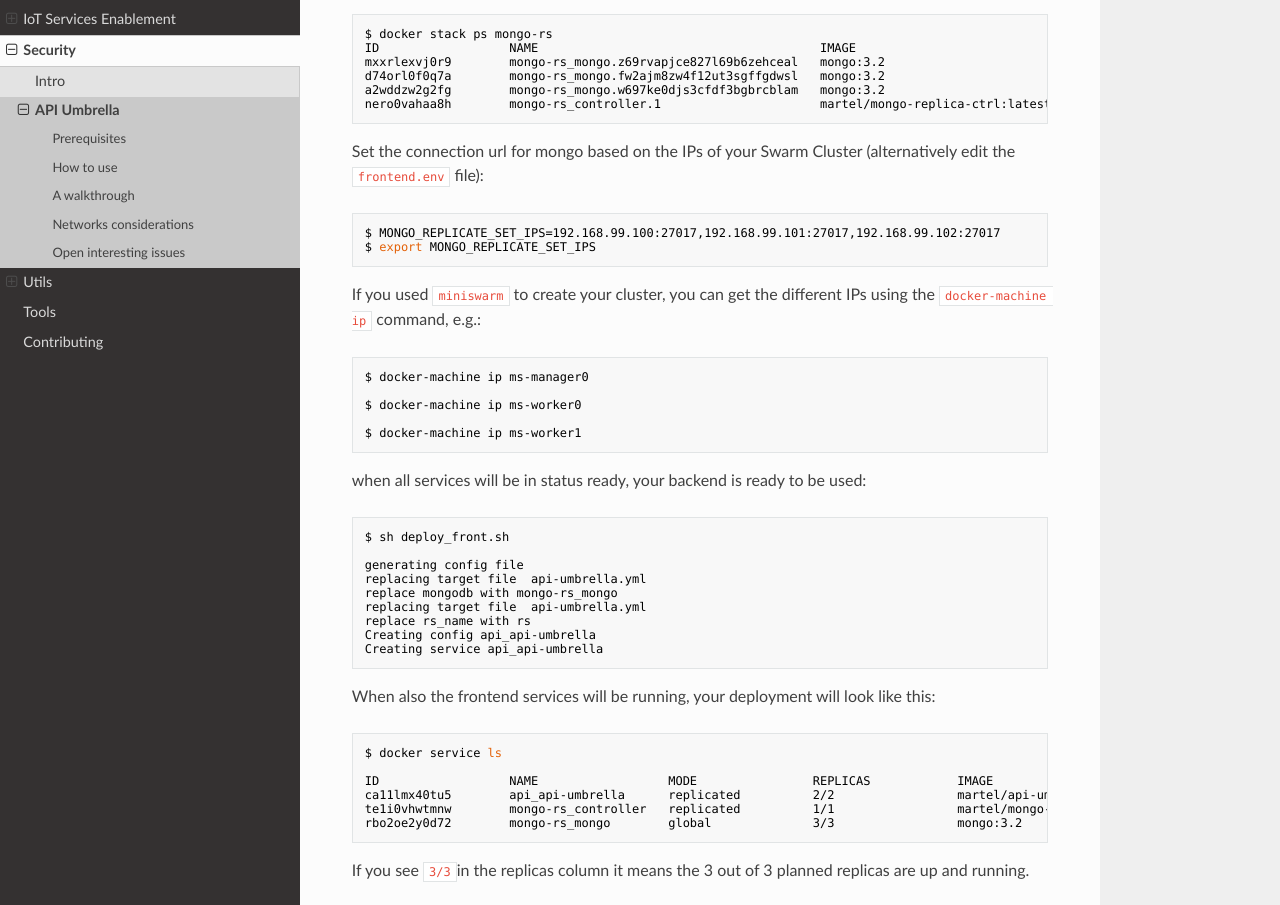
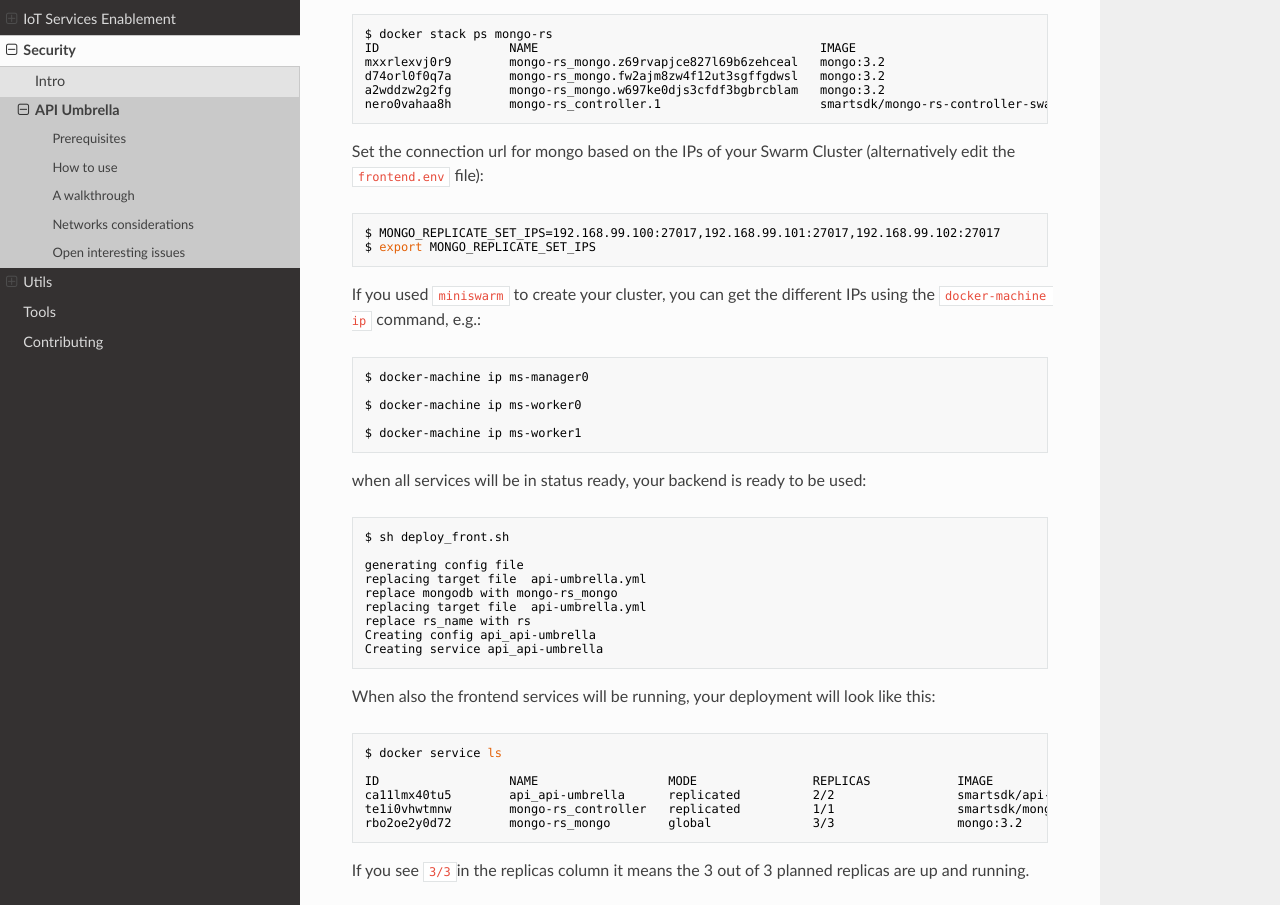
Before and after one commit to smartsdk/smartsdk-recipes, an MkDocs documentation site: the page built from recipes/security/api-umbrella/readme.md, in a window 1280 px wide and 1400 px high, scrolled down 1571 px. Shown: the part 233-1138 px from the top of the window. Built offline with MkDocs 1.6.1, drawn with Linux system fonts in a browser that asks for light colours; nearby versions of some CDN libraries; comment, search, counter and statistics services are not loaded; old or Windows-style settings are respelled for this version of MkDocs.

Commit message:
Change martel to smartsdk dockerhub domain

````diff
--- a/recipes/security/api-umbrella/readme.md
+++ b/recipes/security/api-umbrella/readme.md
@@ -112,7 +112,7 @@ ID                  NAME                                       IMAGE
 mxxrlexvj0r9        mongo-rs_mongo.z69rvapjce827l69b6zehceal   mongo:3.2                          ms-worker1          Running             Starting 9 seconds ago
 d74orl0f0q7a        mongo-rs_mongo.fw2ajm8zw4f12ut3sgffgdwsl   mongo:3.2                          ms-worker0          Running             Starting 15 seconds ago
 a2wddzw2g2fg        mongo-rs_mongo.w697ke0djs3cfdf3bgbrcblam   mongo:3.2                          ms-manager0         Running             Starting 6 seconds ago
-nero0vahaa8h        mongo-rs_controller.1                      martel/mongo-replica-ctrl:latest   ms-manager0         Running             Running 5 seconds ago
+nero0vahaa8h        mongo-rs_controller.1                      smartsdk/mongo-rs-controller-swarm:latest   ms-manager0         Running             Running 5 seconds ago
 ```
 
 Set the connection url for mongo based on the IPs of your Swarm Cluster
@@ -155,8 +155,8 @@ will look like this:
 $ docker service ls
 
 ID                  NAME                  MODE                REPLICAS            IMAGE                                 PORTS
-ca11lmx40tu5        api_api-umbrella      replicated          2/2                 martel/api-umbrella:0.14.4-1-fiware   *:80->80/tcp,*:443->443/tcp
-te1i0vhwtmnw        mongo-rs_controller   replicated          1/1                 martel/mongo-replica-ctrl:latest
+ca11lmx40tu5        api_api-umbrella      replicated          2/2                 smartsdk/api-umbrella:0.14.4-1-fiware   *:80->80/tcp,*:443->443/tcp
+te1i0vhwtmnw        mongo-rs_controller   replicated          1/1                 smartsdk/mongo-rs-controller-swarm:latest
 rbo2oe2y0d72        mongo-rs_mongo        global              3/3                 mongo:3.2
 ```
 
````
Also changed, not shown: recipes.ja/data-management/context-broker/ha/readme.md (+4 -4 lines), recipes.ja/security/api-umbrella/readme.md (+3 -3 lines), recipes.ja/utils/mongo-replicaset/readme.md (+2 -2 lines), recipes/data-management/context-broker/ha/readme.md (+4 -4 lines), recipes/utils/mongo-replicaset/readme.md (+2 -2 lines), 2 other files.
